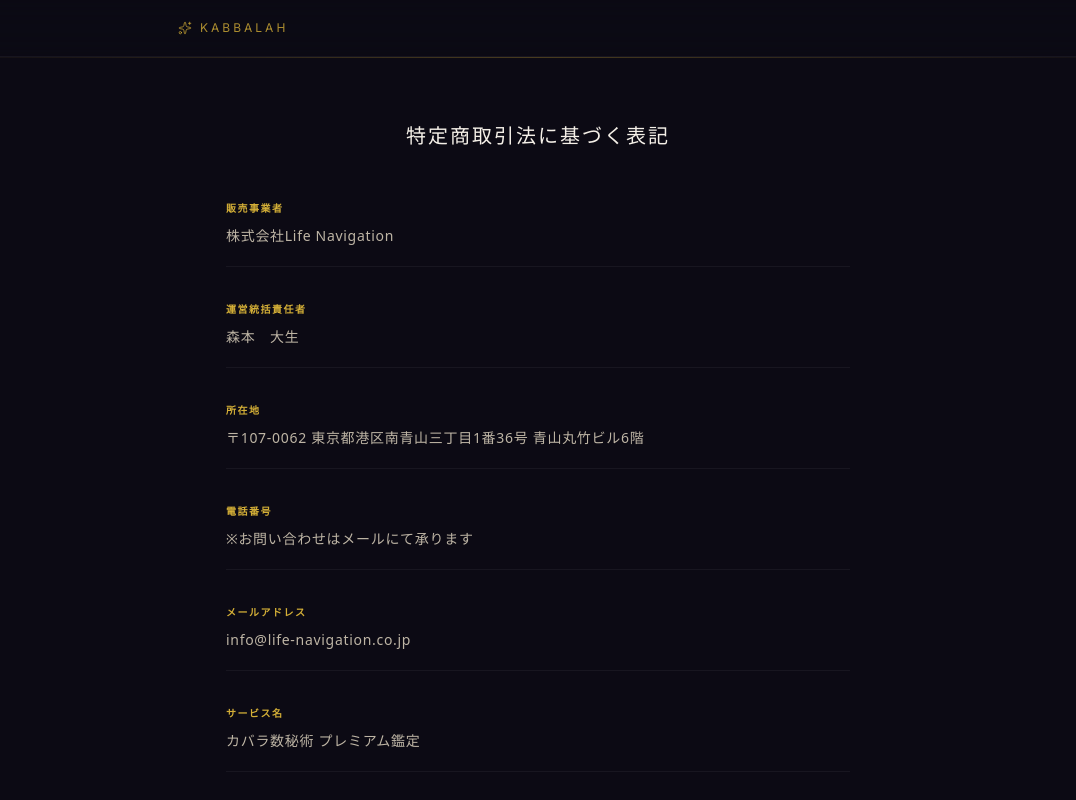
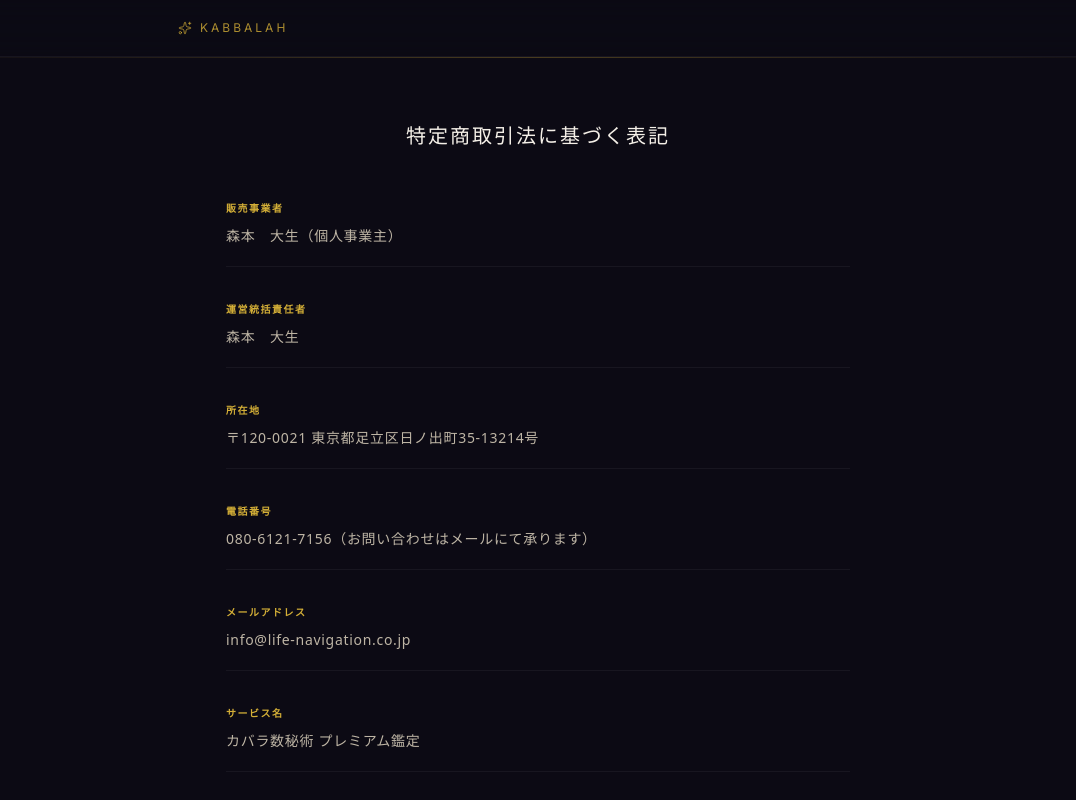
Before and after one commit to daiki0726m-oss/kabbalah-app, a Next.js app: page /legal/tokushouhou in a window 1280 px wide. Shown: the top 800 px of the page, without its empty margins (102-1178 px from the left). Built offline with nearby package versions, Linux system fonts and the light colour scheme; no server answers.

Commit message:
fix: update tokushouhou to individual business for PAY.JP compliance

```diff
--- a/src/app/legal/tokushouhou/page.tsx
+++ b/src/app/legal/tokushouhou/page.tsx
@@ -21,10 +21,10 @@ export default function TokushouhouPage() {
 
         <div className="space-y-8 text-sm leading-[2] tracking-wider">
           {[
-            { label: '販売事業者', value: '株式会社Life Navigation' },
+            { label: '販売事業者', value: '森本　大生（個人事業主）' },
             { label: '運営統括責任者', value: '森本　大生' },
-            { label: '所在地', value: '〒107-0062 東京都港区南青山三丁目1番36号 青山丸竹ビル6階' },
-            { label: '電話番号', value: '※お問い合わせはメールにて承ります' },
+            { label: '所在地', value: '〒120-0021 東京都足立区日ノ出町35-13214号' },
+            { label: '電話番号', value: '080-6121-7156（お問い合わせはメールにて承ります）' },
             { label: 'メールアドレス', value: 'info@life-navigation.co.jp' },
             { label: 'サービス名', value: 'カバラ数秘術 プレミアム鑑定' },
             { label: '販売価格', value: 'スタンダード鑑定: ¥980（税込）/ プレミアム鑑定: ¥2,980（税込）' },
```
